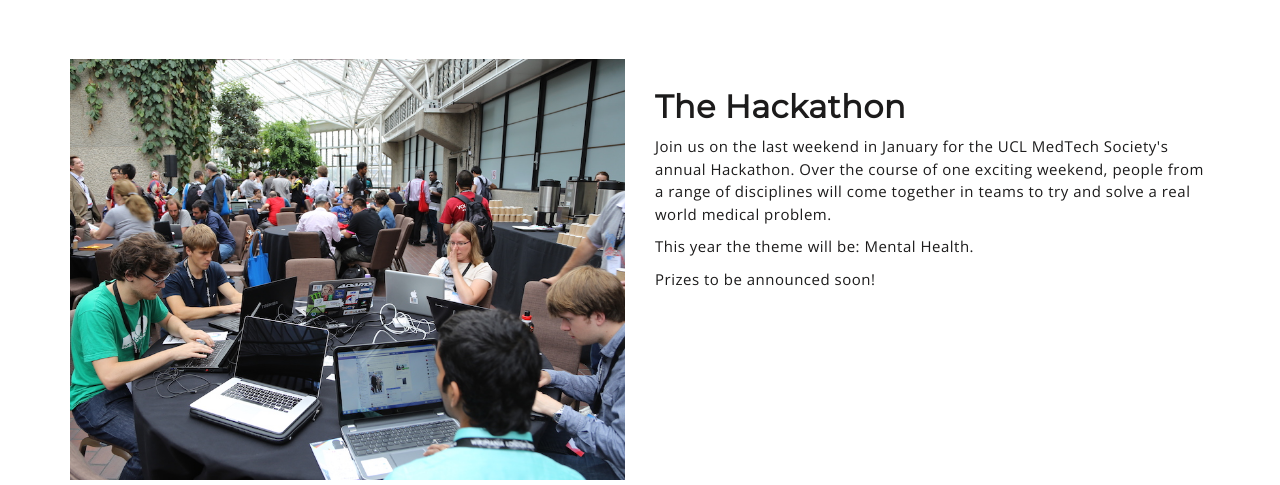
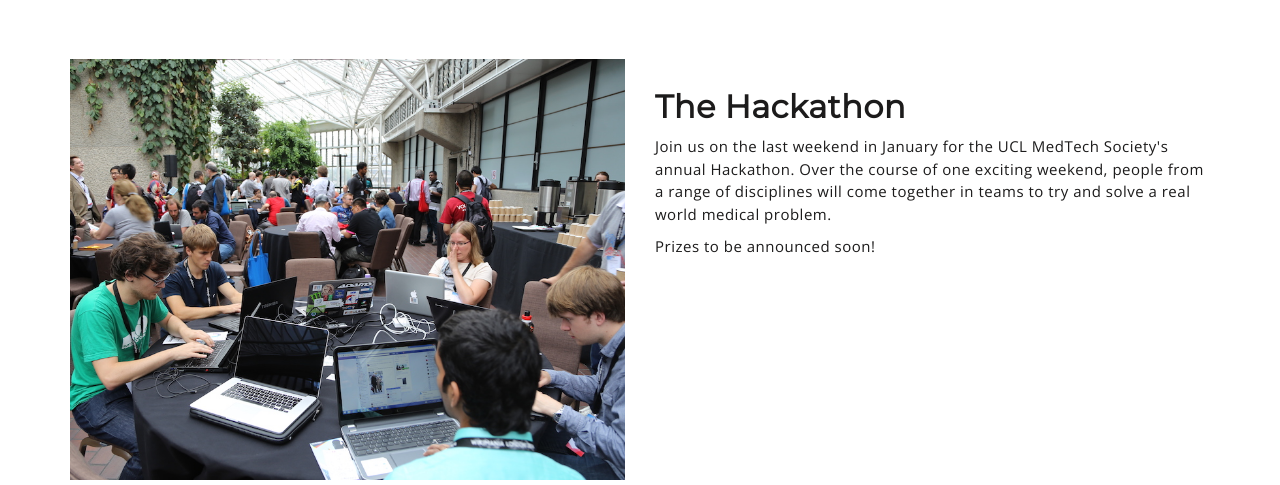
Before and after one commit to samirelanduk/Pulse, a Python web app: template core/templates/home.html in a window 1280 px wide. Shown: the part 938-1423 px from the top of the page. Run offline with Jinja, Linux system fonts and the light colour scheme; the template is opened without the code that fills it, so the values that code supplies are empty; some libraries are stand-ins or nearby versions.

Commit message:
Delete bit about the theme being mental health

```diff
--- a/core/templates/home.html
+++ b/core/templates/home.html
@@ -140,7 +140,7 @@
 										<h2>The Hackathon</h2>
                                         <p>Join us on the last weekend in January for the UCL MedTech Society's annual Hackathon. Over the course of one exciting weekend, people from a range of disciplines will come together in teams to try and solve a real world medical problem.</p>
 
-                                        <p>This year the theme will be: Mental Health.</p>
+
 
                                         <p>Prizes to be announced soon!</p>
 									</div>
```
